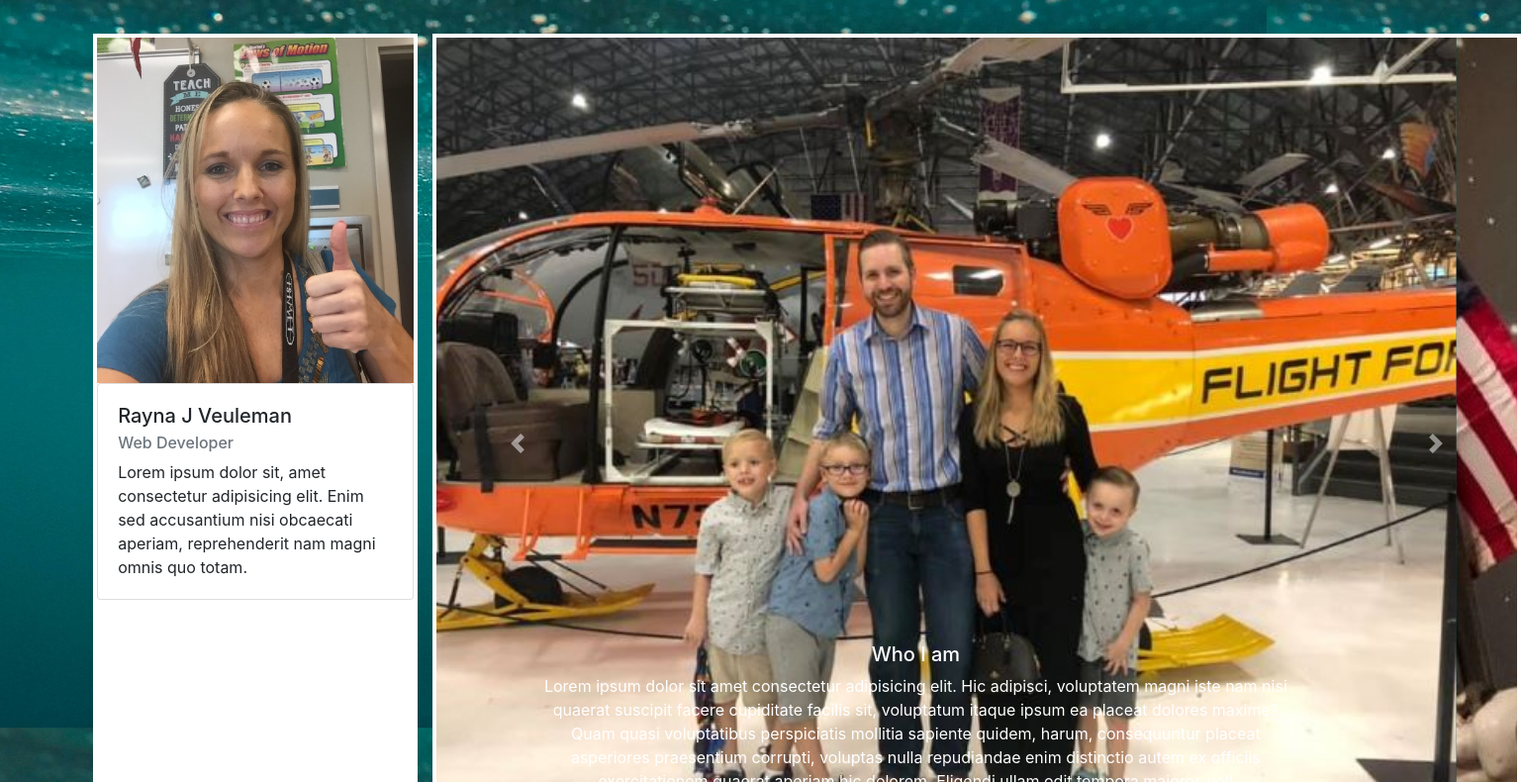
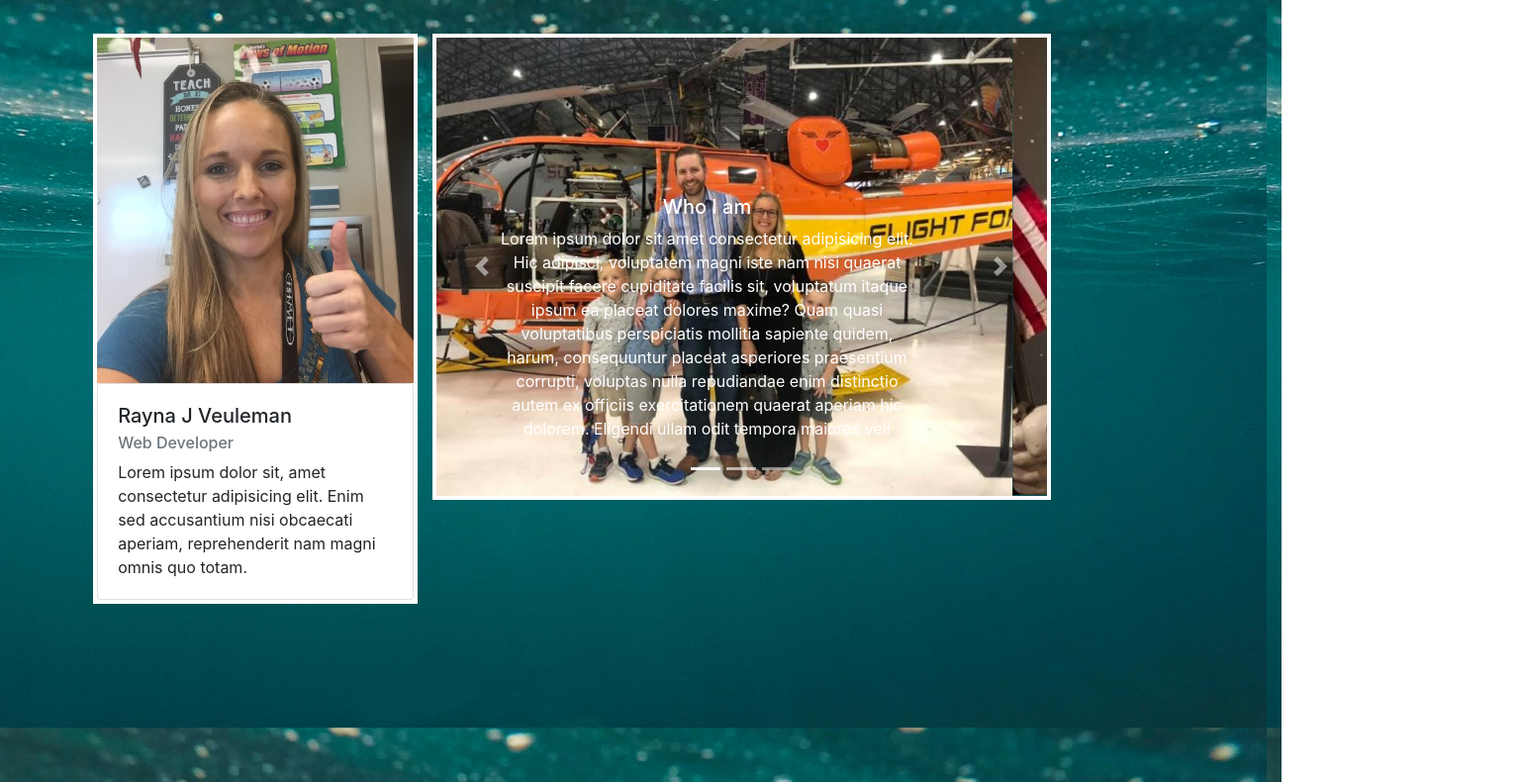
Before and after one commit to rayna-v/Responsive-Portfolio, a plain HTML site: page index.html in a window 1280 px wide. Shown: the part 118-908 px from the top of the page at 99% size, 1537 px wide, since content can reach past the window. Drawn offline with nearby package versions, Linux system fonts and the light colour scheme; a web font is replaced by a local one.

Commit message:
fixed bug with carousel formatting on index page

```diff
--- a/assets/style.css
+++ b/assets/style.css
@@ -63,7 +63,7 @@
 
     /*right content of container for index HTML file (carousel)*/
 .carousel {
-    width:1100px;
+    width: 100%;
     border: solid white 4px;
 }
 /* Index/Home Page START */
--- a/contact.html
+++ b/contact.html
@@ -16,6 +16,10 @@
     <link href="https://fonts.googleapis.com/css2?family=Mali:wght@300&display=swap" rel="stylesheet">
     <link href="https://fonts.googleapis.com/css2?family=Vollkorn+SC&display=swap" rel="stylesheet">
     <link rel="stylesheet" href="./assets/style.css">
+    <link rel="apple-touch-icon" sizes="180x180" href="/apple-touch-icon.png">
+    <link rel="icon" type="image/png" sizes="32x32" href="/favicon-32x32.png">
+    <link rel="icon" type="image/png" sizes="16x16" href="/favicon-16x16.png">
+    <link rel="manifest" href="/site.webmanifest">
 </head>
 
 <body>
```
Also changed, not shown: index.html (+0 -1 lines), portfolio.html (+4 -0 lines), android-chrome-192x192.png (added), android-chrome-512x512.png (added), apple-touch-icon.png (added), favicon-16x16.png (added), favicon-32x32.png (added), favicon.ico (added), site.webmanifest (added).
